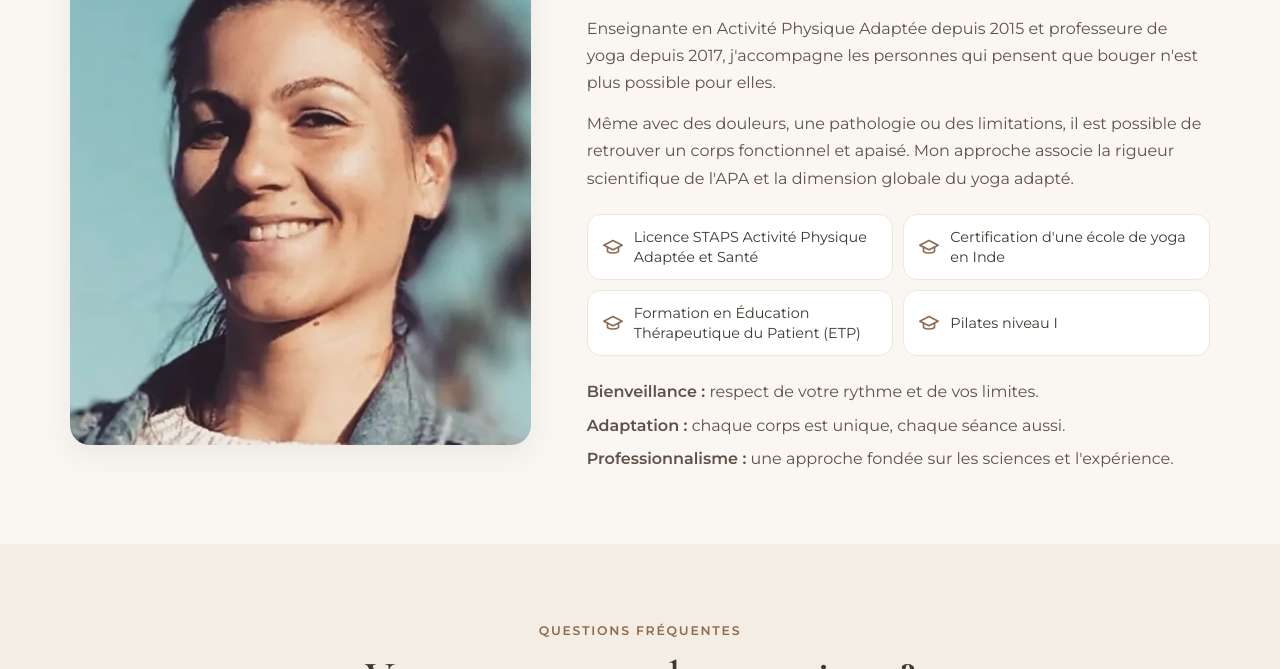
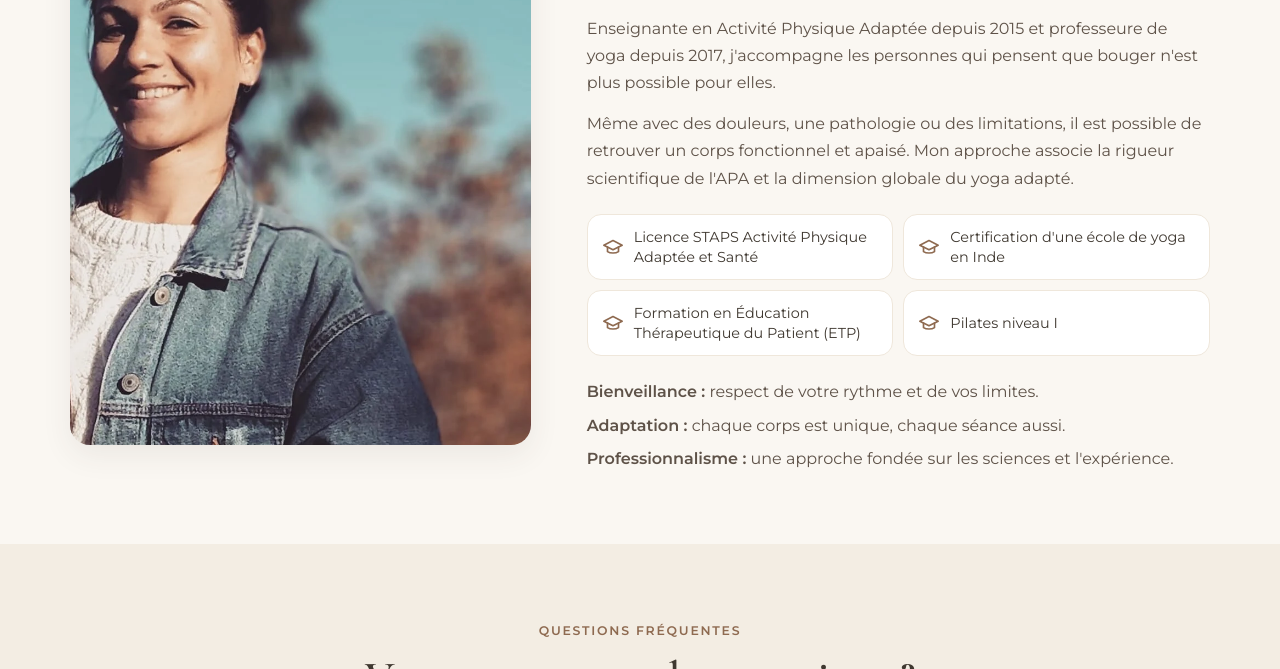
Before and after one commit to manonyogapa/manonyogapa.github.io, a plain HTML site: page index.html in a window 1280 px wide. Shown: the part 5180-5849 px from the top of the page. Drawn offline with nearby package versions, Linux system fonts and the light colour scheme.

Commit message:
À propos : photo moins recadrée, plus nette
Co-Authored-By: Claude Opus 5.5 <noreply@anthropic.com>
Claude-Session: https://claude.ai/code/session_0123pwFaju8tXjWZWHyKLRpr

```diff
--- a/index.html
+++ b/index.html
@@ -383,7 +383,7 @@
            ========================================================= */
         .about { display: grid; gap: 32px; align-items: start; }
         @media (min-width: 900px) { .about { grid-template-columns: .85fr 1.15fr; gap: 56px; } }
-        .about-photo img { width: 100%; aspect-ratio: 4 / 5; object-fit: cover; object-position: 50% 30%; border-radius: var(--rayon); box-shadow: var(--ombre); }
+        .about-photo img { width: 100%; aspect-ratio: 4 / 5; object-fit: cover; object-position: 50% 20%; border-radius: var(--rayon); box-shadow: var(--ombre); }
         @media (max-width: 899px) { .about-photo img { aspect-ratio: 1 / 1; max-width: 420px; margin: 0 auto; } }
         .about-text p { color: var(--texte-2); margin-bottom: 14px; }
         .about-text .quote-big { font-family: 'Cormorant Garamond', serif; font-size: 1.6rem; font-style: italic; color: var(--terracotta-fonce); line-height: 1.3; margin: 6px 0 18px; }
@@ -947,7 +947,7 @@
         <section id="apropos">
             <div class="container about">
                 <div class="about-photo reveal">
-                    <img src="img/manon-apropos.webp" alt="Portrait de Manon Monin" width="650" height="650" loading="lazy">
+                    <img src="img/manon-apropos-2.webp" alt="Portrait de Manon Monin" width="840" height="1050" loading="lazy">
                 </div>
                 <div class="about-text reveal">
                     <span class="eyebrow">À propos</span>
```
Also changed, not shown: img/manon-apropos-2.webp (added), img/manon-apropos.webp (deleted).
